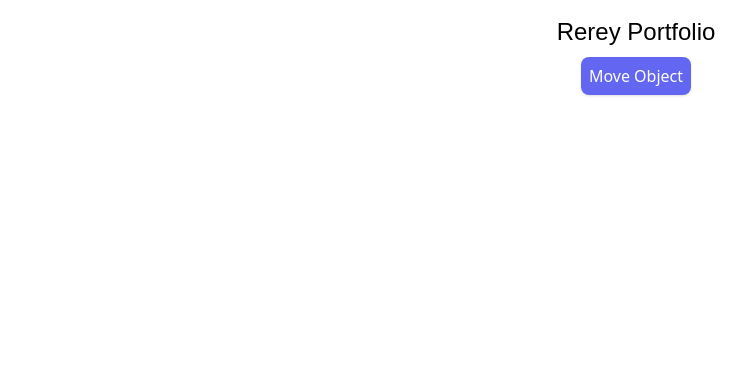
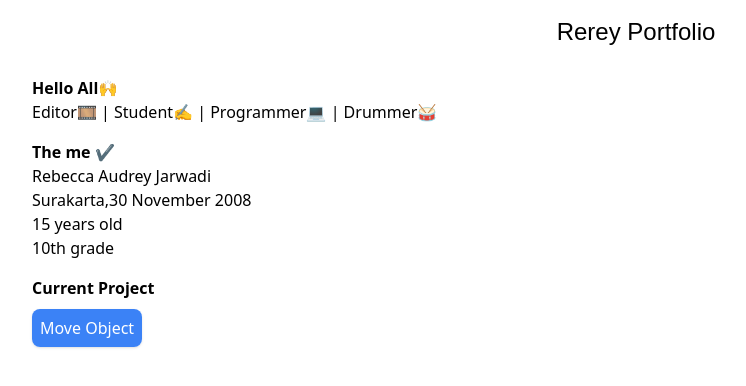
Before and after one commit to rereyyyi/new_git, a plain HTML site: page index.html in a window 1280 px wide. Shown: the whole page, without its empty margins (4-750 px from the left). Drawn offline with nearby package versions, Linux system fonts and the light colour scheme; a web font is replaced by a local one.

Commit message:
rere keren

```diff
--- a/index.html
+++ b/index.html
@@ -20,10 +20,33 @@
 
 <body class="p-4">
     <h1 class="text-center text-2xl jersey-15-regular">Rerey Portfolio</h1>
-    <div class="w-full text-center mt-4">
-        <a class="bg-indigo-500 p-2 rounded-lg text-white shadow"
-            href="https://rereyyyi.github.io/new_git/moveObject.html">Move Object</a>
-    </div>
+
+
+    <!-- Home start -->
+    <section id="home" class="pt-7">
+        <div class="container">
+            <div class="flex flex-wrap">
+                <div class="w-full self-center px-5">
+                    <h1 class="text-base font-bold text">Hello All🙌</h1>
+                    <h2>Editor🎞 |  Student✍  |  Programmer💻  |  Drummer🥁</h2>
+                    <h1 class="text-base font-bold pt-4">The me ✔</h1>
+                    <h2>Rebecca Audrey Jarwadi</h2>
+                    <p>Surakarta,30 November 2008</p>
+                    <p>15 years old</p>
+                    <p>10th grade</p>
+                    <h1 class="font-bold pt-4">Current Project</h1>
+                    <div class="pt-4">
+                        <a class="bg-blue-500 p-2 rounded-lg text-white shadow"
+                            href="https://rereyyyi.github.io/new_git/moveObject.html">
+                            <button class="transition ease-in-out delay-150 bg-blue-500 hover:-translate-y-1 hover:scale-110 hover:bg-indigo-500 duration-300 ...">Move Object</button></a>
+                        </div>
+                        </div>
+                    </div>
+                </div>
+
+
+    </section>
+    <!-- Home end -->
 </body>
 
 </html>
```
Also changed, not shown: test.html (deleted, +0 -13 lines), Current Project/moveObject.html (renamed from moveObject.html), Current Project/tailwind.config.js (renamed from tailwind.config.js), Current Project/wtw.png (renamed from wtw.png).
